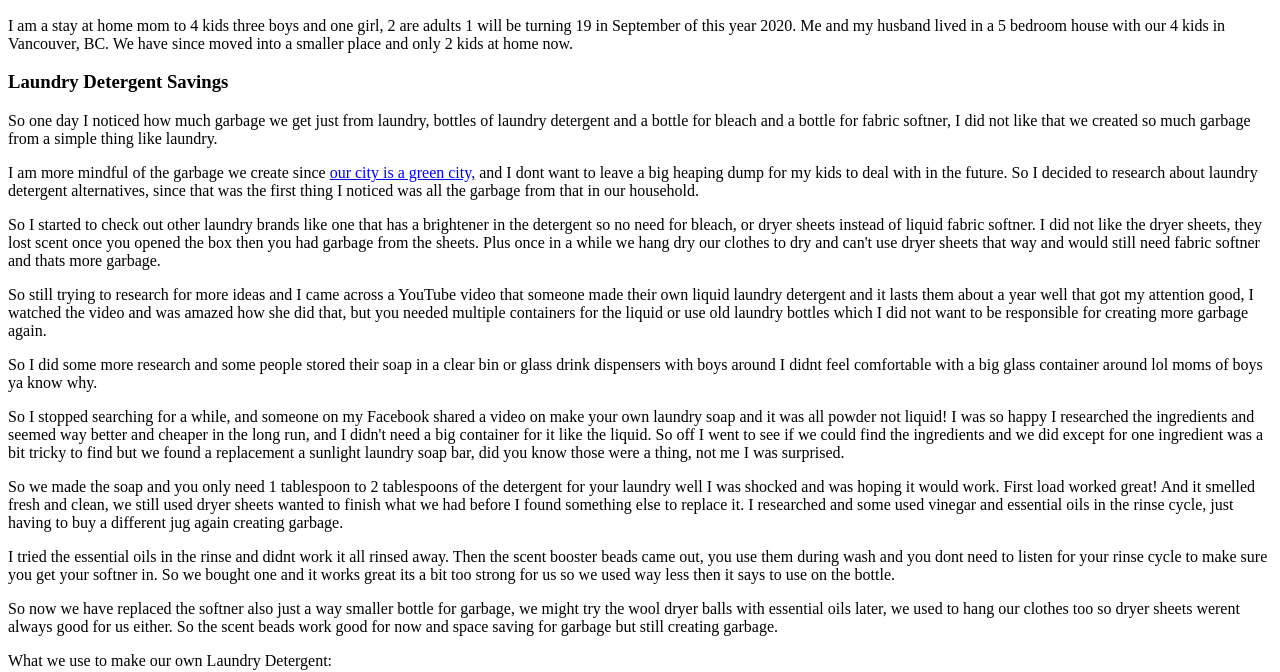
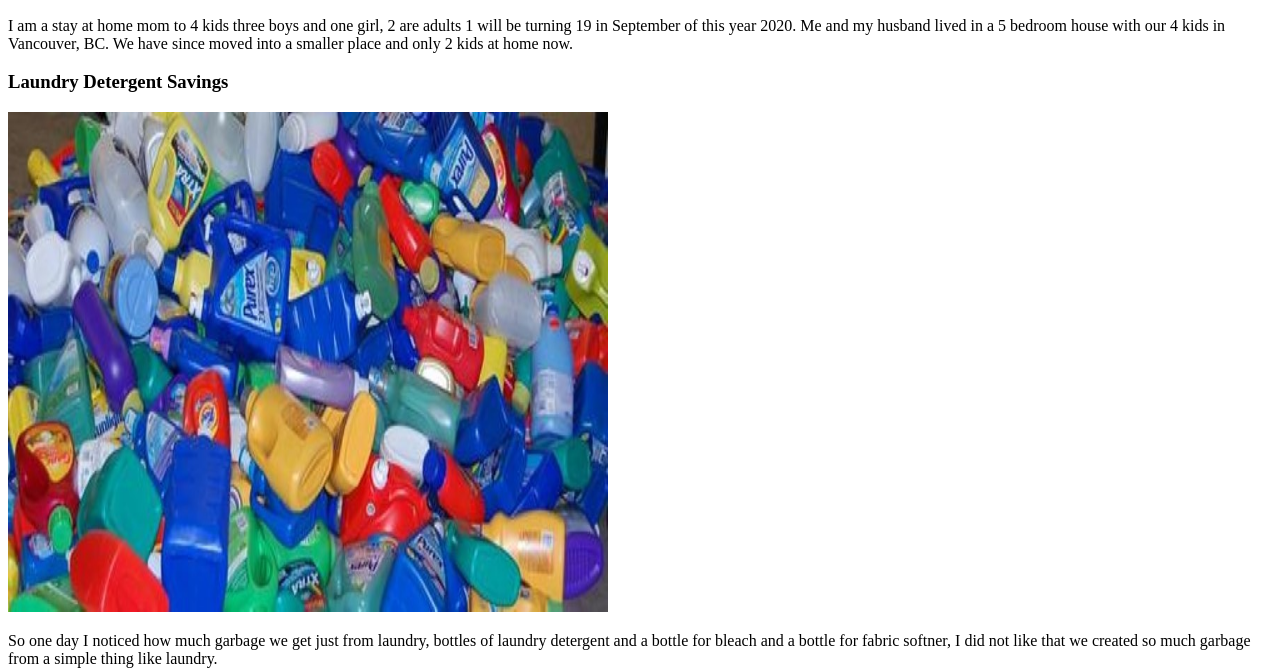
Before and after one commit to sharonraven/Website, a plain HTML site: page index.html in a window 1280 px wide. Shown: the part 148-820 px from the top of the page. Drawn offline with Linux system fonts and the light colour scheme.

Commit message:
description
added image of plastic garbage

```diff
--- a/index.html
+++ b/index.html
@@ -13,6 +13,10 @@
   </header>
     <p>I am a stay at home mom to 4 kids three boys and one girl, 2 are adults 1 will be turning 19 in September of this year 2020.  Me and my husband lived in a 5 bedroom house with our 4 kids in Vancouver, BC.  We have since moved into a smaller place and only 2 kids at home now.</p>
   <h3>Laundry Detergent Savings</h3>
+  <img src="images/plasticgarbage (Small).jpg"
+  alt="photo of plastic garbage"
+  width="600"
+  height="500" ><br>
   <p>So one day I noticed how much garbage we get just from laundry, bottles of laundry detergent and a bottle for bleach and a bottle for fabric softner, I did not like that we created so much garbage from a simple thing like laundry.</p>
   <p>I am more mindful of the garbage we create since <a href="https://vancouver.ca/green-vancouver.aspx" target="_blank">our city is a green city,</a> and I dont want to leave a big heaping dump for my kids to deal with in the future.  So I decided to research about laundry detergent alternatives, since that was the first thing I noticed was all the garbage from that in our household.</p>
   <p>So I started to check out other laundry brands like one that has a brightener in the detergent so no need for bleach, or dryer sheets instead of liquid fabric softner.  I did not like the dryer sheets, they lost scent once you opened the box then you had garbage from the sheets.  Plus once in a while we hang dry our clothes to dry and can't use dryer sheets that way and would still need fabric softner and thats more garbage.</p>
```
